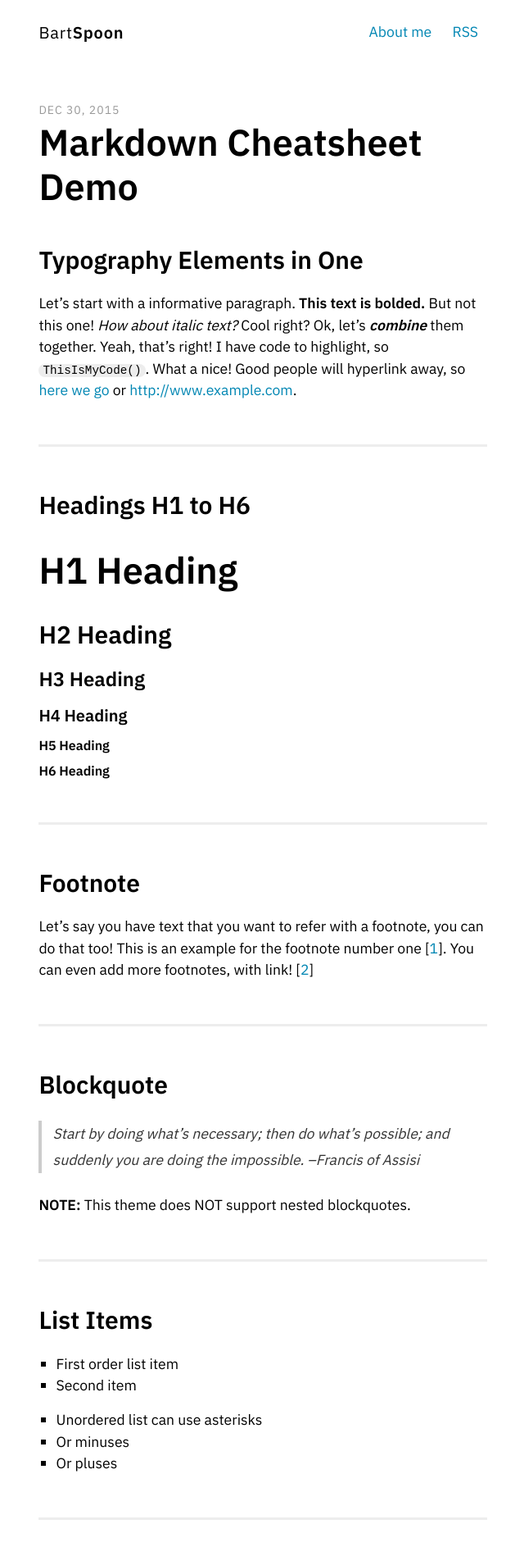
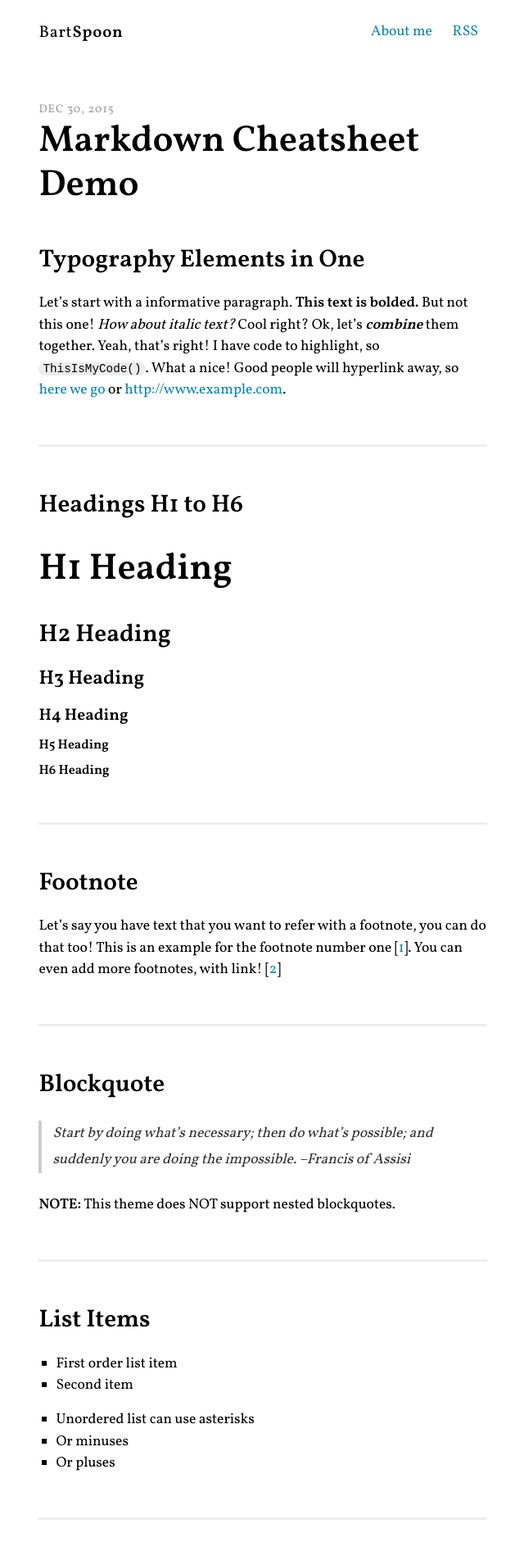
Before and after one commit to bart-spoon/bart-spoon.github.io, a Jekyll site: the page built from _posts/2015-12-30-markdown-cheatsheet-demo.md, in a window 1280 px wide. Shown: the top 1909 px of the page at 82% size, without its empty margins (319-959 px from the left). Built offline with Jekyll 4.4.1, drawn with Linux system fonts in a browser that asks for light colours.

Commit message:
change font to Vollkorn

```diff
--- a/assets/scss/_variables.scss
+++ b/assets/scss/_variables.scss
@@ -1,6 +1,6 @@
 // Typography
-@import url('https://fonts.googleapis.com/css?family=IBM+Plex+Sans:400,600');
-$base-font-family: 'IBM Plex Sans', sans-serif;
+@import url('https://fonts.googleapis.com/css?family=Vollkorn:ital,400,600');
+$base-font-family: 'Vollkorn', serif;
 $heading-font-family: $base-font-family;
 
 // Font Sizes
```
